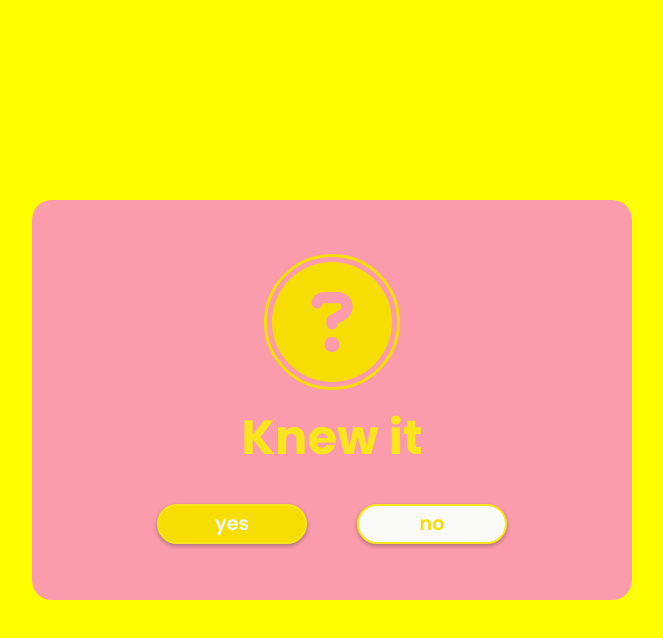
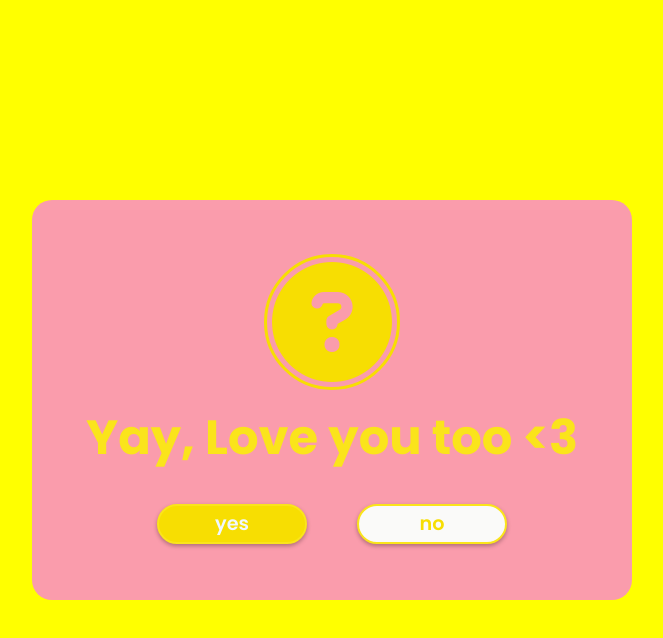
Before and after one commit to RonBecky/btn_move2, a plain HTML site: page index.html in a window 1280 px wide. Both pictures are taken after a click on the button "yes". Shown: the whole page, without its empty margins (308-971 px from the left). Drawn offline with Linux system fonts and the light colour scheme.

Commit message:
change question

```diff
--- a/index.html
+++ b/index.html
@@ -11,7 +11,7 @@
 <body>
 <div class="wrapper">
     <i class="fa-solid fa-circle-question"></i>
-    <h2 class="question">are you gay ?</h2>
+    <h2 class="question">do you love me ?</h2>
     <div class="btn-group">
         <button class="yes-btn">yes</button>
         <button class="no-btn">no</button>
--- a/script.js
+++ b/script.js
@@ -7,7 +7,7 @@ const wrapperRect = wrapper.getBoundingClientRect();
 const NoBtnRect = NoBtn.getBoundingClientRect();
 
 YesBtn.addEventListener('click', () => {
-question.innerHTML = 'Knew it';
+question.innerHTML = 'Yay, Love you too <3';
 });
 
 NoBtn.addEventListener('mouseover', () => {
```
